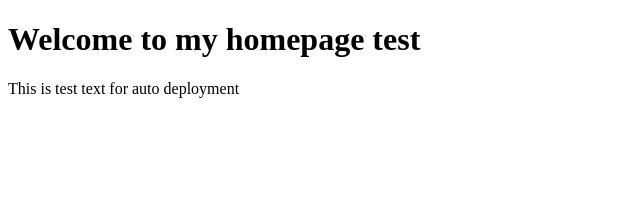
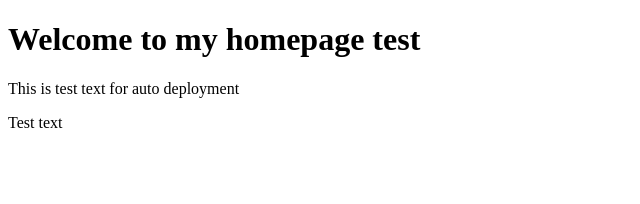
Before and after one commit to Jamie-Poeffel/homepage, a Vue app: page / in a window 1280 px wide. Shown: the top 204 px of the page, without its empty margins (0-640 px from the left). Built offline with nearby package versions, Linux system fonts and the light colour scheme.

Commit message:
Update App.vue

```diff
--- a/src/App.vue
+++ b/src/App.vue
@@ -3,6 +3,7 @@
 <template>
   <h1>Welcome to my homepage test</h1>
   <p>This is test text for auto deployment</p>
+	<p>Test text</p>
 </template>
 
 <style scoped></style>
```
